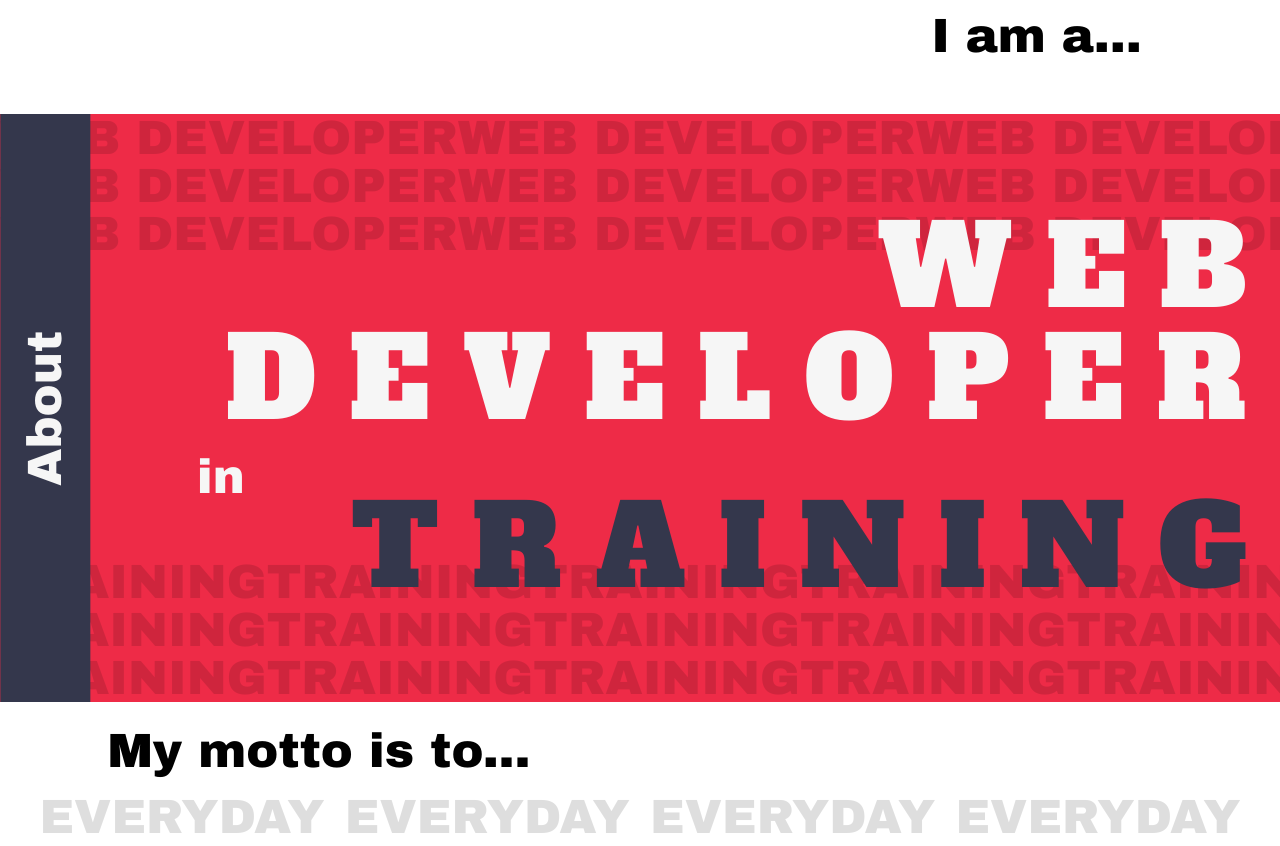
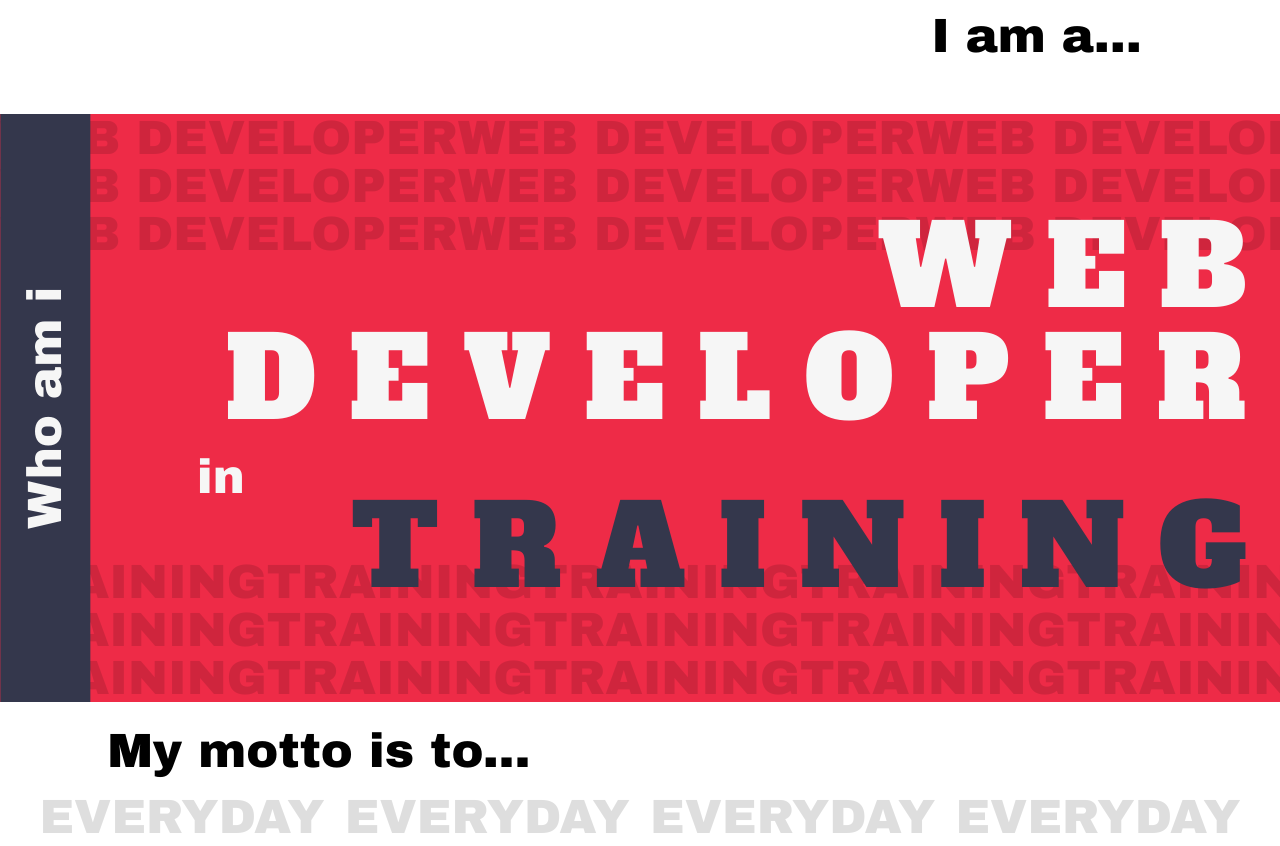
Before and after one commit to ReyhanArdiya/ReyhanArdiya.github.io, a React (Create React App) app: page / in a window 1280 px wide. Shown: the part 428-1274 px from the top of the page. Built offline with nearby package versions, Linux system fonts and the light colour scheme.

Commit message:
Change `#about` side text

```diff
--- a/src/components/About/About.js
+++ b/src/components/About/About.js
@@ -5,7 +5,7 @@ const About = () => {
 	return (
 		<section id="about">
 			<BGText cols={3} rows={3} text="WEB DEVELOPER"/>
-			<header className="text-title-sideways">About</header>
+			<header className="text-title-sideways">Who am i</header>
 			<section id="about-text">
 				<h2 className="text-title">WEB DEVELOPER</h2>
 				<small className="text-subtitle">in</small>
```
